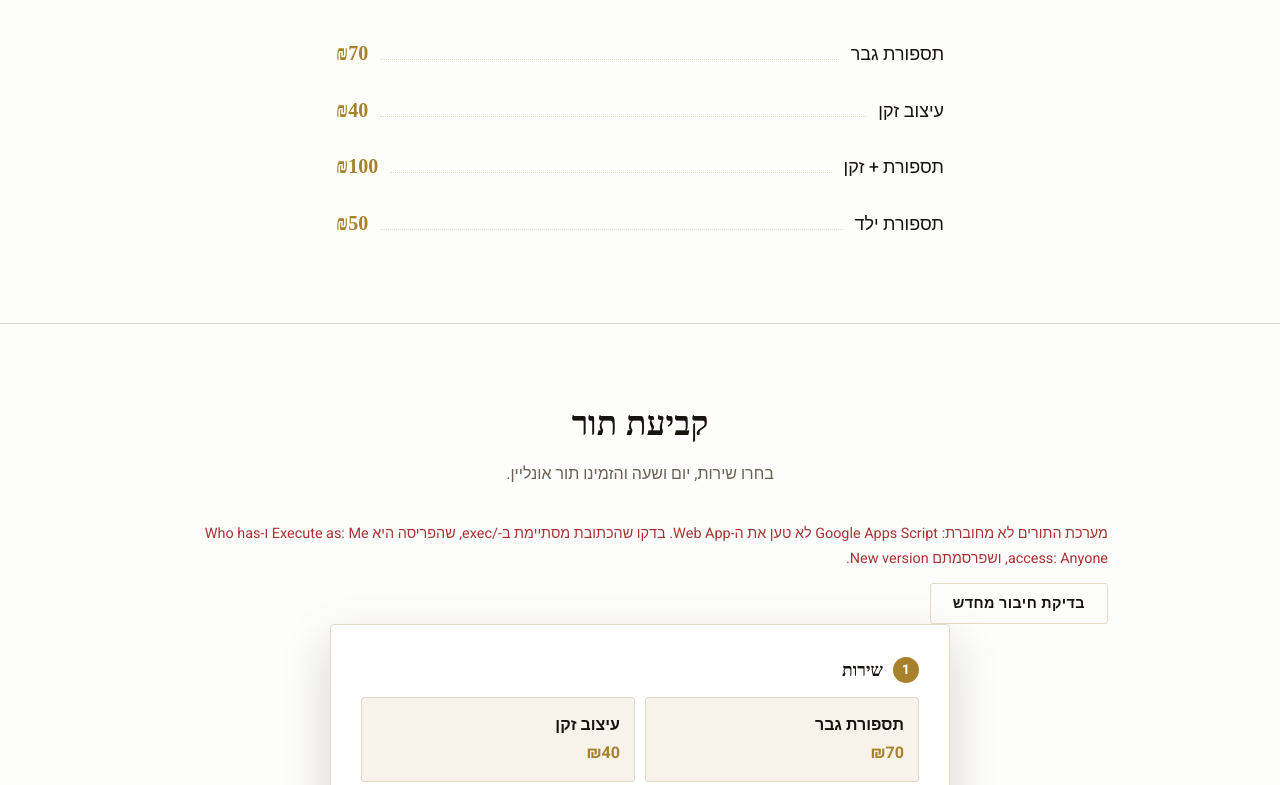
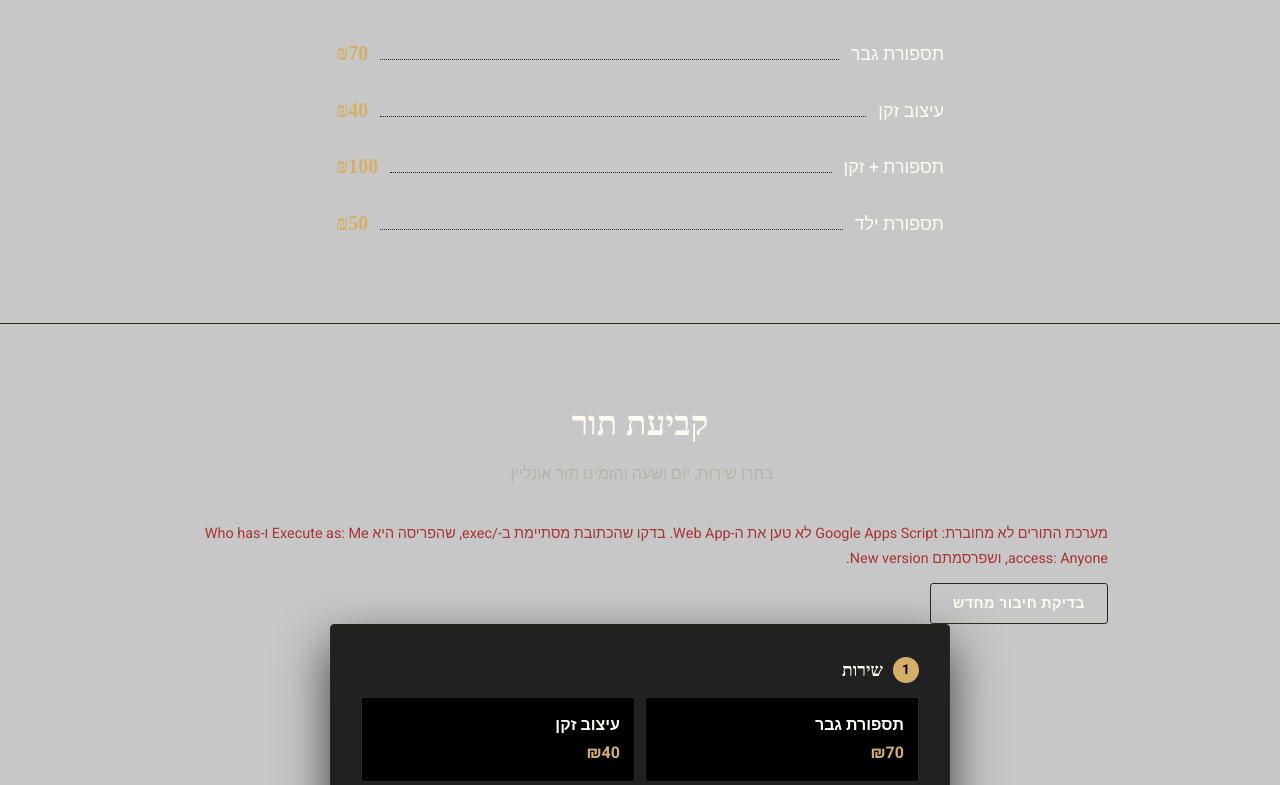
Before and after one commit to hhh055233/Mispara, a plain HTML site: page index.html in a window 1280 px wide. Shown: the part 691-1476 px from the top of the page. Drawn offline with Linux system fonts and the light colour scheme; a web font is replaced by a local one.

Commit message:
Update index.html

```diff
--- a/index.html
+++ b/index.html
@@ -10,10 +10,33 @@
 <title>המספרה | תספורות גברים ועיצוב זקן</title>
 <link href="https://fonts.googleapis.com/css2?family=Frank+Ruhl+Libre:wght@400;700;900&amp;family=Heebo:wght@300;400;600;700&amp;display=swap" rel="stylesheet">
 <style>
-:root{--bg:#f7f3ea;--bg2:#efe9db;--card:#fff;--ink:#17140f;--mute:#6a6154;--gold:#a8812c;--line:#e2d9c6;--btn-ink:#fff;--shadow:rgba(40,30,10,.18);--glow:rgba(201,162,74,.22);
-box-sizing:border-box;padding-top:env(safe-area-inset-top,0px);padding-bottom:env(safe-area-inset-bottom,0px)}
-@media (prefers-color-scheme:dark){:root:not([data-theme="light"]){--bg:#0d0c0a;--bg2:#141210;--card:#1a1713;--ink:#f3ecdf;--mute:#a79e8f;--gold:#d4af5f;--line:#2d2920;--btn-ink:#14110c;--shadow:rgba(0,0,0,.55);--glow:rgba(212,175,95,.14)}}
-:root[data-theme="dark"]{--bg:#0d0c0a;--bg2:#141210;--card:#1a1713;--ink:#f3ecdf;--mute:#a79e8f;--gold:#d4af5f;--line:#2d2920;--btn-ink:#14110c;--shadow:rgba(0,0,0,.55);--glow:rgba(212,175,95,.14)}
+:root{
+  --bg:#000000;
+  --bg2:#090909;
+  --card:#111111;
+  --ink:#fffaf0;
+  --mute:#b9b2a5;
+  --gold:#d4af65;
+  --line:#30271b;
+  --btn-ink:#000000;
+  --shadow:rgba(0,0,0,.7);
+  --glow:rgba(212,175,101,.2);
+  box-sizing:border-box;
+  padding-top:env(safe-area-inset-top,0px);
+  padding-bottom:env(safe-area-inset-bottom,0px)
+}
+:root[data-theme="dark"]{
+  --bg:#000000;
+  --bg2:#090909;
+  --card:#111111;
+  --ink:#fffaf0;
+  --mute:#b9b2a5;
+  --gold:#d4af65;
+  --line:#30271b;
+  --btn-ink:#000000;
+  --shadow:rgba(0,0,0,.7);
+  --glow:rgba(212,175,101,.2)
+}
 html{scroll-padding-top:calc(env(safe-area-inset-top,0px) + 70px);scroll-behavior:smooth}
 *{box-sizing:border-box}
 [hidden]{display:none!important}
```
